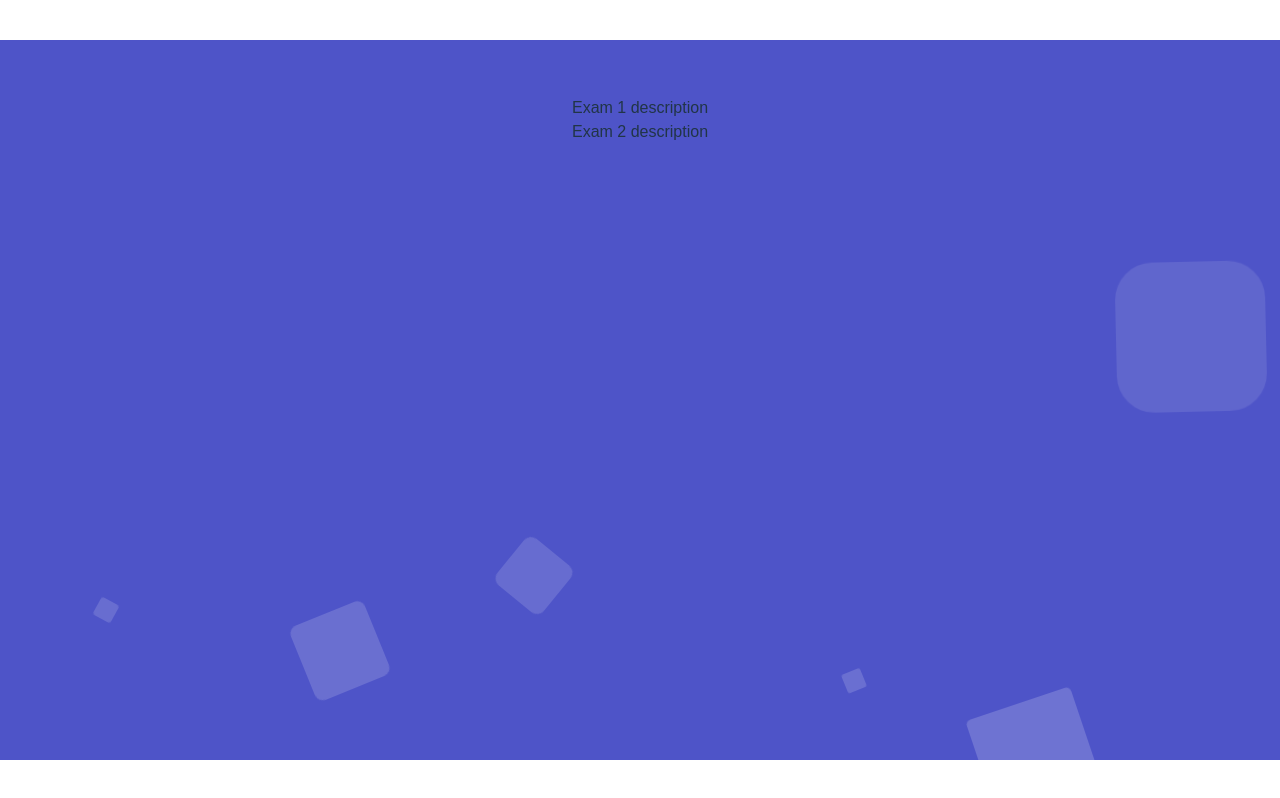
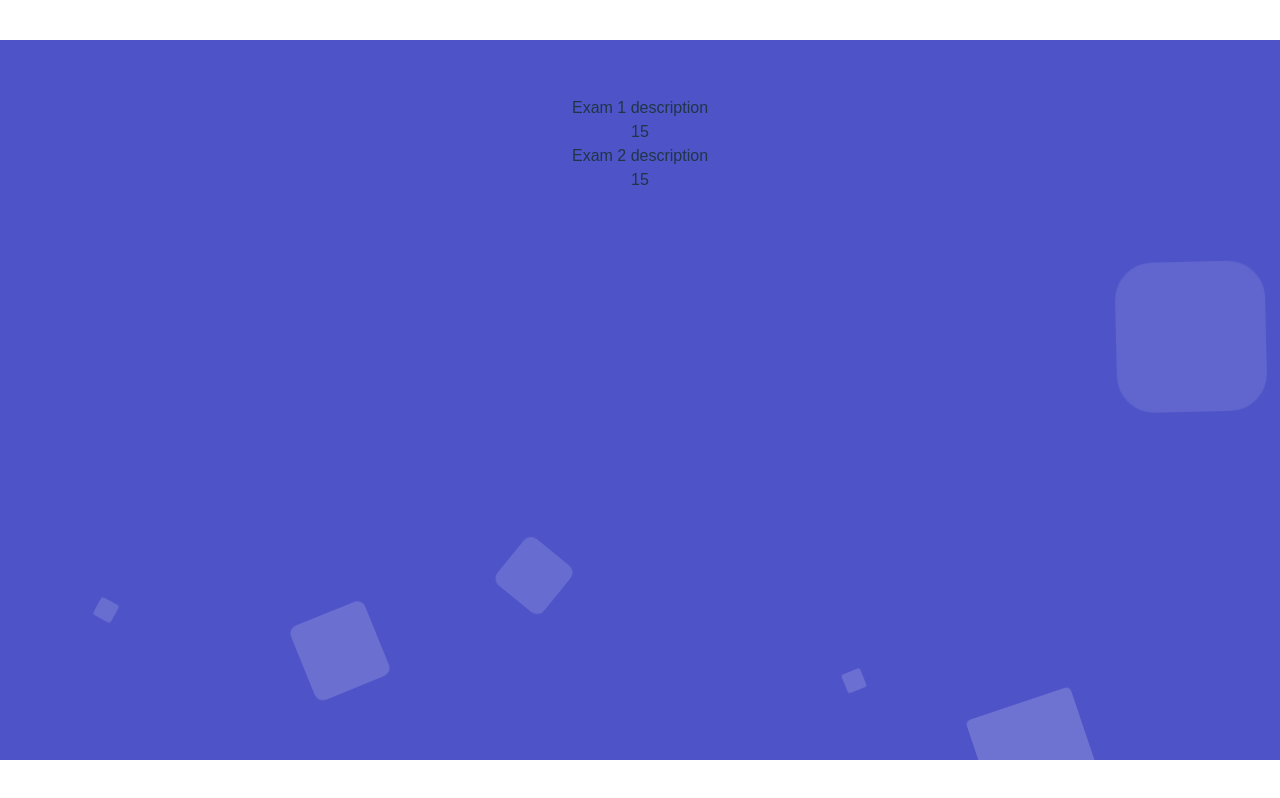
Before and after one commit to DevNerds2020/StudentAppPWA, a React (Vite) app: page /exams in a window 1280 px wide. Built offline with nearby package versions, Linux system fonts and the light colour scheme.

Commit message:
added timer and exam page

```diff
--- /dev/null
+++ b/src/components/ExamPage/ExamPage.jsx
@@ -0,0 +1,20 @@
+/* eslint-disable no-unused-vars */
+/* eslint-disable react/prop-types */
+import React, { useEffect } from 'react';
+
+function ExamPage(props) {
+  const { name, description, time, questions } = props;
+  const [timer, setTimer] = React.useState(time);
+  const [isExamOver, setIsExamOver] = React.useState(false);
+
+  useEffect(() => {
+    const interval = setInterval(() => {
+      setTimer((prevTimer) => prevTimer - 1);
+    }, 1000);
+
+    return () => clearInterval(interval);
+  }, []);
+  return <div>{timer}</div>;
+}
+
+export default ExamPage;
--- a/src/components/ExampsPage/ExamsPage.jsx
+++ b/src/components/ExampsPage/ExamsPage.jsx
@@ -1,6 +1,7 @@
 import React from 'react';
 import { Box } from '@mui/material';
 import exams from './exams';
+import ExamPage from '../ExamPage/ExamPage';
 
 function ExamsPage() {
   return (
@@ -10,6 +11,7 @@ function ExamsPage() {
           <Box>{exam.name}</Box>
           <Box>{exam.description}</Box>
           <Box>{exam.date}</Box>
+          <ExamPage time={20} />
         </Box>
       ))}
     </Box>
--- a/src/components/Home/Home.jsx
+++ b/src/components/Home/Home.jsx
@@ -5,12 +5,13 @@ import Fade from '@mui/material/Fade';
 import { Link } from 'react-router-dom';
 import { css } from '@emotion/css';
 import translation from '../../utils/translation';
-import "./Home.css"
+import './Home.css';
 
 function Home() {
   const [anchorEl, setAnchorEl] = useState(null);
   const dispatch = useDispatch();
   const { localeLanguage } = useSelector((state) => state.data);
+  const localeTime = localeLanguage === 'en' ? 'en-US' : 'fa-IR';
 
   const open = Boolean(anchorEl);
   const openMenu = (event) => {
@@ -21,7 +22,10 @@ function Home() {
   };
 
   const changeLanguage = (newLanguage) => {
-    dispatch({ type: 'CHANGE_LOCALE_LANGUAGE', payload: { localeLanguage: newLanguage } });
+    dispatch({
+      type: 'CHANGE_LOCALE_LANGUAGE',
+      payload: { localeLanguage: newLanguage },
+    });
     handleClose();
   };
   return (
@@ -66,48 +70,50 @@ function Home() {
         >
           {translation[localeLanguage].highSchoolBody}
         </h2>
-        <Box className='homeAppContainer'>
-          <div className='homeRows'>
-          <Box className='iconBox'>
+        <Box className="homeAppContainer">
+          <div className="homeRows">
+            <Box className="iconBox">
               <Link className="LinkStyle" to="todo">
                 {translation[localeLanguage].todo}
               </Link>
             </Box>
-          <Box className='iconBox'>
+            <Box className="iconBox">
               <Link className="LinkStyle" to="exams">
                 {translation[localeLanguage].exams}
               </Link>
             </Box>
-          <Box className='iconBox'>
+            <Box className="iconBox">
               <Link className="LinkStyle" to="tools">
                 {translation[localeLanguage].tools}
               </Link>
             </Box>
           </div>
-          <div className='homeRows'>
-          <Box className='iconBox'>
-
+          <div className="homeRows">
+            <Box className="iconBox">
               <Link className="LinkStyle" to="notes">
                 {translation[localeLanguage].notes}
               </Link>
             </Box>
-          <Box className='iconBox'>
-
+            <Box className="iconBox">
               <Link className="LinkStyle" to="notes">
                 {translation[localeLanguage].teachingMovies}
               </Link>
             </Box>
-          <Box className='iconBox'>
-
+            <Box className="iconBox">
               <Link className="LinkStyle" to="notes">
                 {translation[localeLanguage].books}
               </Link>
             </Box>
           </div>
-
         </Box>
+        <h2>
+          {new Date().toLocaleString(localeTime, {
+            year: 'numeric',
+            month: '2-digit',
+            day: '2-digit',
+          })}
+        </h2>
       </Box>
-
     </Box>
   );
 }
```
Lines whose indentation alone changed are shown as unchanged.
